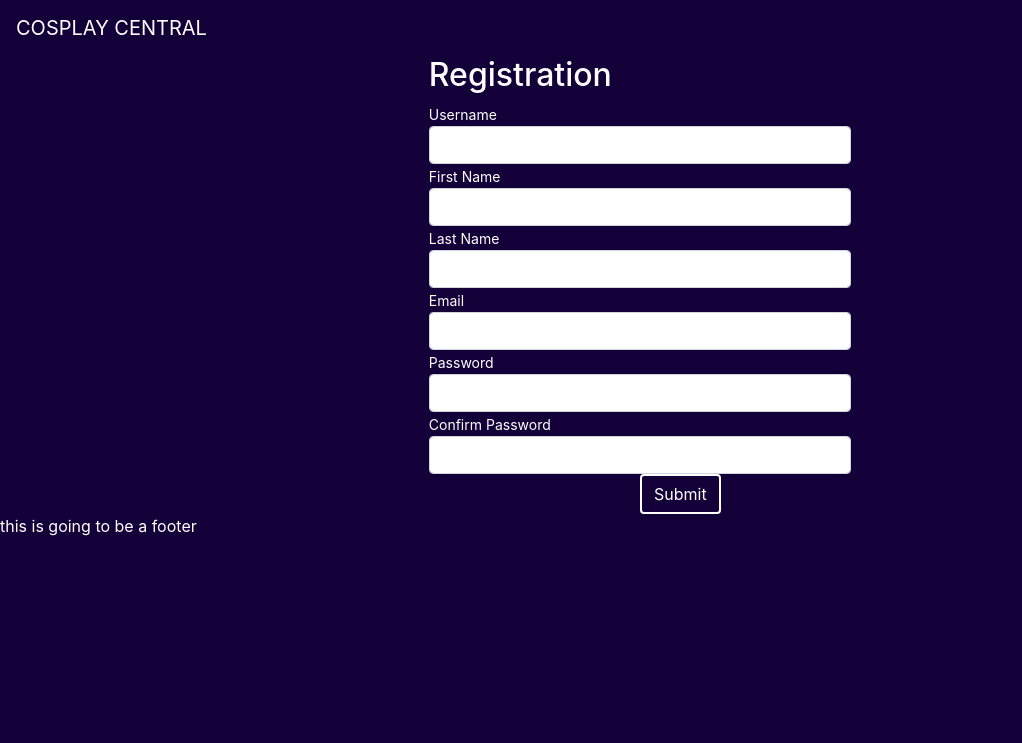
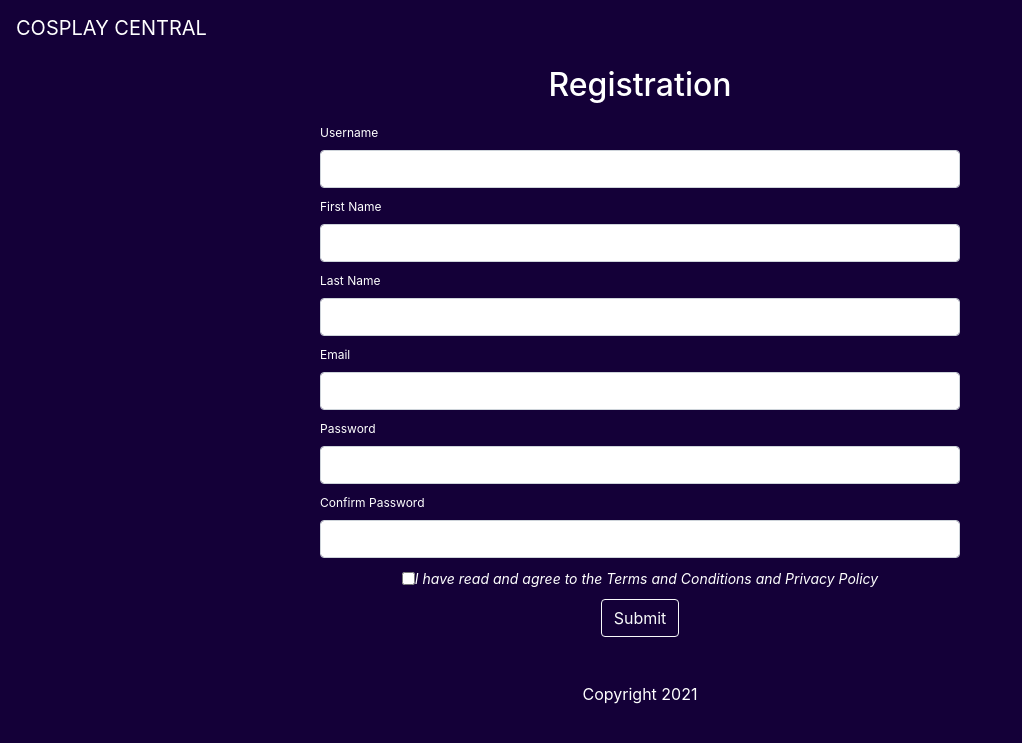
Before and after one commit to illustrae/cosplayproject, a Django app: page /register/ in a window 1280 px wide. Shown: the top 743 px of the page, without its empty margins (0-1022 px from the left). Run offline with Django 3.2, Linux system fonts and the light colour scheme; some libraries are stand-ins or nearby versions.

Commit message:
registration and login updated

```diff
--- a/cosplayproject/cosplayapp/static/styles.css
+++ b/cosplayproject/cosplayapp/static/styles.css
@@ -10,6 +10,7 @@
 .footer footer {
     text-align: center;
     padding: 5px;
+    padding-top: 45px;
 
 }
 .main label {
@@ -18,16 +19,25 @@
     padding-right: 10px;
 }
 .registration {
-    display:inline-flexbox;
-    background-color: #140038;
+    display: inline-flexbox;
     margin: auto;
-    width: 33%;
-    align-items: center;
+    width: 50%;
 }
-#regbtn {
-     justify-content: center;
-     border-width: 2px;
-     border-style: solid;
-     border-color: white;
-     margin-left: 50%;
- }
+h2 {
+    text-align: center;
+    margin-top: 10px;
+    margin-bottom: 10px;
+}
+.main2 label {
+    font-size: 12px;
+    margin-top: 10px;
+}
+.term, .regbtn {
+    display: flex;
+    justify-content: center;
+    align-content: space-around;
+    margin-top: 10px;
+    font-size: 14px;
+
+
+}
--- a/cosplayproject/cosplayapp/templates/index.html
+++ b/cosplayproject/cosplayapp/templates/index.html
@@ -26,8 +26,8 @@
             <form class='form-inline' action='/login/' method='POST'>
                 {% csrf_token %}
 
-                    <input class='form-control mr-sm-2' name='username' id='username' type='text' placeholder='Username'>
-                    <label for='username'> <a href='register'> Sign up </a></label>
+                    <input class='form-control mr-sm-2' name='email' id='email' type='email' placeholder='@email'>
+                    <label for='email'> <a href='register'> Sign up </a></label>
                     <input class='form-control mr-sm-2' name='password' type='password' id='password' placeholder='Password'>
                     <label for='password'> <a href=''> Forgot password? </a></label>
                     <button class='btn btn-outline-light my-2 my-sm-0' type='submit'> Login </button>
--- a/cosplayproject/cosplayapp/templates/registration.html
+++ b/cosplayproject/cosplayapp/templates/registration.html
@@ -11,7 +11,7 @@
     <!-- jQuery first, then Popper.js, then Bootstrap JS -->
     <script src='https://code.jquery.com/jquery-3.2.1.slim.min.js' integrity='sha384-KJ3o2DKtIkvYIK3UENzmM7KCkRr/rE9/Qpg6aAZGJwFDMVNA/GpGFF93hXpG5KkN' crossorigin='anonymous'></script>
     <script src='https://cdnjs.cloudflare.com/ajax/libs/popper.js/1.12.9/umd/popper.min.js' integrity='sha384-ApNbgh9B+Y1QKtv3Rn7W3mgPxhU9K/ScQsAP7hUibX39j7fakFPskvXusvfa0b4Q' crossorigin='anonymous'></script>
-    <script src='https://maxcdn.bootstrapcdn.com/bootstrap/4.0.0/js/bootstrap.min.js' integrity='sha384-JZR6Spejh4U02d8jOt6vLEHfe/JQGiRRSQQxSfFWpi1MquVdAyjUar5+76PVCmYl' crossorigin='anonymous'></script>    <link href="static/styles.css" rel="stylesheet">
+    <script src='https://maxcdn.bootstrapcdn.com/bootstrap/4.0.0/js/bootstrap.min.js' integrity='sha384-JZR6Spejh4U02d8jOt6vLEHfe/JQGiRRSQQxSfFWpi1MquVdAyjUar5+76PVCmYl' crossorigin='anonymous'></script>
     <link rel="stylesheet" href="{% static 'styles.css' %}">
 
         <title></title>
@@ -19,7 +19,7 @@
 </head>
 <!--Repository link (https://github.com/illustrae/cosplayproject.git)-->
 <body>
-    <div class='main'>
+    <div class='main2'>
         <nav class='navbar justify-content-between'>
             <a class='navbar-brand'>COSPLAY CENTRAL</a>
 
@@ -28,7 +28,7 @@
 
         <div class = 'registration' id='registration'>
             <h2> Registration </h2>
-            <form action = '/newUser/' method='POST'>
+            <form action = '/newUser/' method='POST' onsubmit="if(document.getElementById('agree').checked) { return true; } else { alert('Please indicate that you have read and agree to the Terms and Conditions and Privacy Policy'); return false; }">
                 {% csrf_token %}
             <div class='form'>
                 <label class='username' for='username'> Username </label>
@@ -54,11 +54,13 @@
                 <label class='confirm_pw' for='confirm_pw'> Confirm Password </label>
                 <input name='confirm_pw' id='confirm_pw' type='password' class='form-control'>
             </div>
-            <button class='btn' id='regbtn' type='submit'> Submit </button>
         </div>
-
+            <div class='term'>
+                <input type="checkbox" name="checkbox" value="check" id="agree"/> <i>  I have read and agree to the Terms and Conditions and Privacy Policy</i>
+            </div>
+            <div class='regbtn'>
+            <button class='btn btn-outline-light' id='regbtn' type='submit'> Submit </button></div>
         </form>
-
         {% if messages %}
         <section class='messages'>
             {% for message in messages %}
@@ -67,11 +69,7 @@
         </section>
         {% endif %}
 
-
-
-    </div>
-    </div>
-        <footer> this is going to be a footer </footer>
-    </div>
+        </div>
 </body>
+    <div class='footer'><footer> Copyright 2021 </footer></div>
 </html>
--- a/cosplayproject/cosplayapp/urls.py
+++ b/cosplayproject/cosplayapp/urls.py
@@ -1,9 +1,13 @@
-from django.contrib.admin.sites import AdminSite
 from django.urls import path
 from . import views
 
 urlpatterns = [
     path('', views.home),
-    path('register/', views.register),
-    path('newUser/', views.newUser),
+    path('login/', views.login),
+    path('register/', views.newUser),
+    path('newUser/', views.users),
+    path('dashboard/', views.dashboard),
+    path('logout/', views.logout),
+
+
 ]
--- a/cosplayproject/cosplayapp/views.py
+++ b/cosplayproject/cosplayapp/views.py
@@ -3,35 +3,23 @@ from django.contrib import messages
 from .models import *
 import bcrypt
 
-
+# Home Login Page
 def home(request):
     return render(request, 'index.html')
-
-def login(request):
-    user = User.objects.filter(userName = request.POST['username'])
-    if user:
-        userName = user[0]
-        if bcrypt.checkpw(request.POST['password'].encode(), userName.password.encode()):
-            request.session['user_id'] = userName.id
-            return redirect('/dashboard/')
-        messages.error(request, 'Invalid Credentials')
-        return redirect('/')
-    messages.error(request, 'The username is not in our system, please register for an account')
-    return redirect('/')
-
-def register(request):
+# registration form
+def newUser(request):
     return render(request, 'registration.html')
-
-def newUser(request):
+# user register form
+def users(request):
     if request.method == "GET":
-        return redirect('/')
+        return redirect('/register')
     errors = User.objects.validate(request.POST)
     if errors:
         for err in errors.values():
             messages.error(request, err)
-        return redirect('register')
-    hashedPW = bcrypt.hashpw(request.POST['password'].eencode(), bcrypt.gensalt()).decode()
-    newUser.objects.create(
+        return redirect('/register')
+    hashedPW = bcrypt.hashpw(request.POST['password'].encode(), bcrypt.gensalt()).decode()
+    newUser = User.objects.create(
         username = request.POST['username'],
         first_name = request.POST['first_name'],
         last_name = request.POST['last_name'],
@@ -41,3 +29,26 @@ def newUser(request):
     )
     request.session['user_id'] = newUser.id
     return redirect('/dashboard/')
+# login validations
+def login(request):
+    user = User.objects.filter(email = request.POST['email'])
+    if user:
+        userEmail = user[0]
+        if bcrypt.checkpw(request.POST['password'].encode(), userEmail.password.encode()):
+            request.session['user_id'] = userEmail.id
+            return redirect('/dashboard/')
+        messages.error(request, 'Invalid Credentials')
+        return redirect('/')
+    messages.error(request, 'The email is not in our system, please register for an account')
+    return redirect('/')
+
+def dashboard(request):
+    if 'user_id' not in  request.session:
+        return redirect('/')
+    user = User.objects.get(id=request.session['user_id'])
+    return render(request, 'dashboard.html')
+
+# log out of application
+def logout(request):
+    request.session.clear()
+    return redirect('/')
```
Also changed, not shown: cosplayproject/cosplayapp/models.py (+10 -5 lines), cosplayproject/cosplayapp/templates/dashboard.html (+32 -0 lines), cosplayproject/db.sqlite3, 1 other file.
